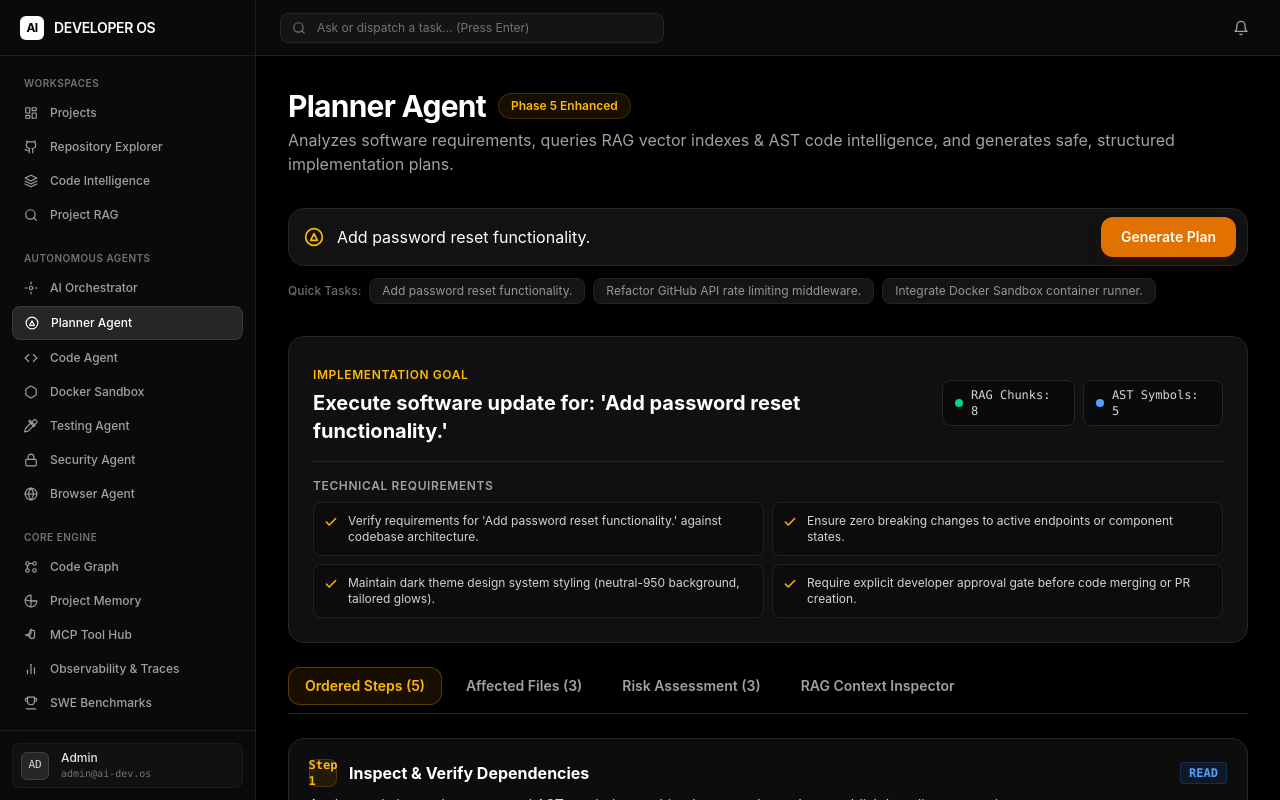
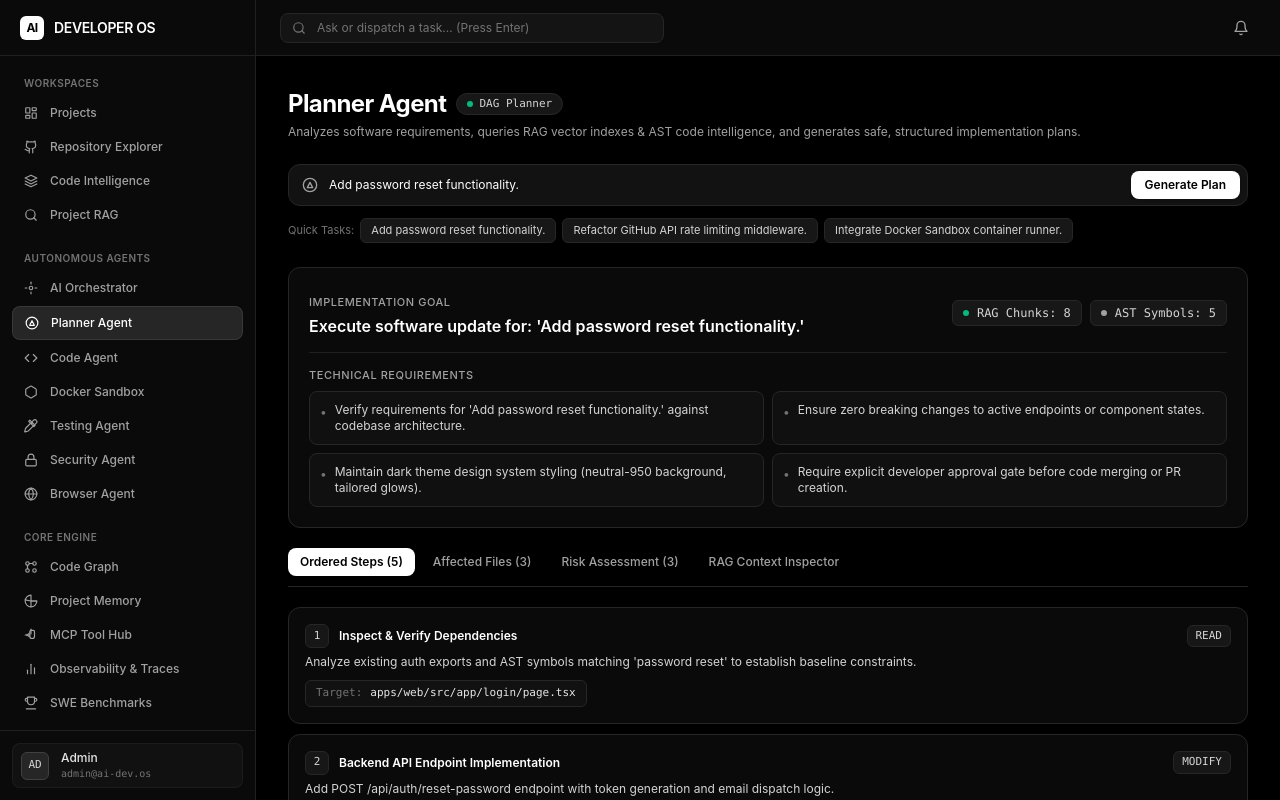
Before and after one commit to ktilak12/Ai-developers-OS, a Next.js app in the folder apps/web/: page /planner in a window 1280 px wide. Built offline with nearby package versions, Linux system fonts and the light colour scheme.

Commit message:
style: convert planner agent page to clean monochrome dark theme

```diff
--- a/apps/web/src/app/(dashboard)/planner/page.tsx
+++ b/apps/web/src/app/(dashboard)/planner/page.tsx
@@ -147,46 +147,34 @@ export default function PlannerAgentPage() {
   };
 
   const getActionBadge = (action: string) => {
-    switch (action) {
-      case "READ":
-        return <span className="rounded bg-blue-500/10 px-2 py-0.5 text-xs font-mono font-bold text-blue-400 border border-blue-500/20">READ</span>;
-      case "MODIFY":
-        return <span className="rounded bg-amber-500/10 px-2 py-0.5 text-xs font-mono font-bold text-amber-400 border border-amber-500/20">MODIFY</span>;
-      case "CREATE":
-        return <span className="rounded bg-emerald-500/10 px-2 py-0.5 text-xs font-mono font-bold text-emerald-400 border border-emerald-500/20">CREATE</span>;
-      case "EXECUTE":
-        return <span className="rounded bg-purple-500/10 px-2 py-0.5 text-xs font-mono font-bold text-purple-400 border border-purple-500/20">EXECUTE</span>;
-      case "REVIEW":
-        return <span className="rounded bg-cyan-500/10 px-2 py-0.5 text-xs font-mono font-bold text-cyan-400 border border-cyan-500/20">REVIEW</span>;
-      default:
-        return <span className="rounded bg-neutral-800 px-2 py-0.5 text-xs font-mono font-bold text-neutral-400">{action}</span>;
-    }
+    return (
+      <span className="rounded-md bg-neutral-900 px-2 py-0.5 text-[11px] font-mono font-medium text-neutral-300 border border-neutral-800">
+        {action}
+      </span>
+    );
   };
 
   const getSeverityBadge = (sev: string) => {
-    switch (sev) {
-      case "HIGH":
-        return <span className="rounded bg-red-500/20 px-2.5 py-0.5 text-xs font-bold text-red-400 border border-red-500/30">HIGH RISK</span>;
-      case "MEDIUM":
-        return <span className="rounded bg-amber-500/20 px-2.5 py-0.5 text-xs font-bold text-amber-400 border border-amber-500/30">MEDIUM RISK</span>;
-      case "LOW":
-        return <span className="rounded bg-blue-500/20 px-2.5 py-0.5 text-xs font-bold text-blue-400 border border-blue-500/30">LOW RISK</span>;
-      default:
-        return <span className="rounded bg-neutral-800 px-2 py-0.5 text-xs font-bold text-neutral-300">{sev}</span>;
-    }
+    return (
+      <span className="inline-flex items-center gap-1.5 rounded-md bg-neutral-900 px-2 py-0.5 text-[11px] font-mono text-neutral-300 border border-neutral-800">
+        <span className={`h-1.5 w-1.5 rounded-full ${sev === "HIGH" ? "bg-red-500" : sev === "MEDIUM" ? "bg-neutral-400" : "bg-neutral-600"}`}></span>
+        {sev} RISK
+      </span>
+    );
   };
 
   return (
-    <div className="max-w-6xl mx-auto space-y-8 pb-16">
+    <div className="max-w-6xl mx-auto space-y-6 pb-16">
       {/* Header */}
       <div>
-        <div className="flex items-center gap-3">
-          <h1 className="text-3xl font-bold text-white tracking-tight">Planner Agent</h1>
-          <span className="inline-flex items-center rounded-full bg-amber-500/10 px-3 py-1 text-xs font-semibold text-amber-400 border border-amber-500/20">
-            Phase 5 Enhanced
+        <div className="flex items-center gap-2.5">
+          <h1 className="text-2xl font-bold text-white tracking-tight">Planner Agent</h1>
+          <span className="inline-flex items-center gap-1.5 rounded-full bg-neutral-900 px-2.5 py-0.5 text-[11px] font-medium text-neutral-300 border border-neutral-800 font-mono">
+            <span className="h-1.5 w-1.5 rounded-full bg-emerald-500"></span>
+            DAG Planner
           </span>
         </div>
-        <p className="text-neutral-400 mt-1">
+        <p className="text-xs text-neutral-400 mt-1">
           Analyzes software requirements, queries RAG vector indexes & AST code intelligence, and generates safe, structured implementation plans.
         </p>
       </div>
@@ -200,29 +188,29 @@ export default function PlannerAgentPage() {
               value={taskRequest}
               onChange={(e) => setTaskRequest(e.target.value)}
               placeholder="Enter software task (e.g. 'Add password reset functionality.')"
-              className="w-full rounded-2xl border border-neutral-800 bg-neutral-900/80 px-6 py-4 pl-12 pr-36 text-base text-white placeholder-neutral-500 focus:border-amber-500 focus:outline-none focus:ring-1 focus:ring-amber-500 shadow-2xl transition-colors"
+              className="w-full rounded-xl border border-neutral-800 bg-neutral-900/80 px-4 py-3 pl-10 pr-32 text-xs text-white placeholder-neutral-500 focus:border-neutral-600 focus:outline-none shadow-sm transition-colors"
             />
-            <svg xmlns="http://www.w3.org/2000/svg" width="20" height="20" viewBox="0 0 24 24" fill="none" stroke="currentColor" strokeWidth="2" strokeLinecap="round" strokeLinejoin="round" className="absolute left-4 top-1/2 -translate-y-1/2 text-amber-400">
+            <svg xmlns="http://www.w3.org/2000/svg" width="16" height="16" viewBox="0 0 24 24" fill="none" stroke="currentColor" strokeWidth="2" strokeLinecap="round" strokeLinejoin="round" className="absolute left-3.5 top-1/2 -translate-y-1/2 text-neutral-400">
               <circle cx="12" cy="12" r="10"/>
               <polygon points="12 8 8 16 16 16 12 8"/>
             </svg>
             <button
               type="submit"
               disabled={loading}
-              className="absolute right-3 top-1/2 -translate-y-1/2 rounded-xl bg-amber-600 px-5 py-2.5 text-sm font-semibold text-white hover:bg-amber-500 transition-all shadow-lg shadow-amber-950/40 disabled:opacity-50"
+              className="absolute right-2 top-1/2 -translate-y-1/2 rounded-lg bg-white px-3.5 py-1.5 text-xs font-semibold text-black hover:bg-neutral-200 transition-all shadow-sm disabled:opacity-50"
             >
               {loading ? "Analyzing..." : "Generate Plan"}
             </button>
           </div>
         </form>
 
-        <div className="flex flex-wrap items-center gap-2 text-xs">
-          <span className="text-neutral-500 font-medium">Quick Tasks:</span>
+        <div className="flex flex-wrap items-center gap-1.5 text-xs">
+          <span className="text-neutral-500 text-[11px]">Quick Tasks:</span>
           {samplePrompts.map((prompt, i) => (
             <button
               key={i}
               onClick={() => setTaskRequest(prompt)}
-              className="rounded-lg border border-neutral-800 bg-neutral-900 px-3 py-1 text-neutral-400 hover:text-amber-400 hover:border-amber-500/40 transition-colors"
+              className="rounded-md border border-neutral-800 bg-neutral-900 px-2.5 py-1 text-[11px] text-neutral-300 hover:text-white hover:bg-neutral-800 transition-colors"
             >
               {prompt}
             </button>
@@ -232,32 +220,32 @@ export default function PlannerAgentPage() {
 
       {/* Main Plan Breakdown Card */}
       {plan && (
-        <div className="space-y-6">
+        <div className="space-y-5">
           {/* Goal & Requirements Banner */}
-          <div className="rounded-2xl border border-neutral-800 bg-neutral-900/70 p-6 backdrop-blur-xl space-y-4 shadow-xl">
-            <div className="flex flex-col md:flex-row md:items-center justify-between gap-4 border-b border-neutral-800 pb-4">
+          <div className="rounded-xl border border-neutral-800 bg-neutral-950 p-5 space-y-3.5 shadow-sm">
+            <div className="flex flex-col md:flex-row md:items-center justify-between gap-4 border-b border-neutral-800/80 pb-3.5">
               <div>
-                <span className="text-xs font-semibold uppercase tracking-wider text-amber-400">Implementation Goal</span>
-                <h2 className="text-xl font-bold text-white mt-1">{plan.goal}</h2>
+                <span className="text-[11px] font-medium uppercase tracking-wider text-neutral-400">Implementation Goal</span>
+                <h2 className="text-base font-semibold text-white mt-0.5">{plan.goal}</h2>
               </div>
               <div className="flex items-center gap-2">
-                <span className="inline-flex items-center rounded-lg bg-neutral-950 px-3 py-1.5 text-xs font-mono text-neutral-300 border border-neutral-800">
-                  <span className="h-2 w-2 rounded-full bg-emerald-400 mr-2"></span>
+                <span className="inline-flex items-center rounded-md bg-neutral-900 px-2.5 py-1 text-xs font-mono text-neutral-300 border border-neutral-800">
+                  <span className="h-1.5 w-1.5 rounded-full bg-emerald-500 mr-2"></span>
                   RAG Chunks: {plan.retrieved_context_summary?.rag_chunks_found ?? 0}
                 </span>
-                <span className="inline-flex items-center rounded-lg bg-neutral-950 px-3 py-1.5 text-xs font-mono text-neutral-300 border border-neutral-800">
-                  <span className="h-2 w-2 rounded-full bg-blue-400 mr-2"></span>
+                <span className="inline-flex items-center rounded-md bg-neutral-900 px-2.5 py-1 text-xs font-mono text-neutral-300 border border-neutral-800">
+                  <span className="h-1.5 w-1.5 rounded-full bg-neutral-400 mr-2"></span>
                   AST Symbols: {plan.retrieved_context_summary?.ast_symbols_matched ?? 0}
                 </span>
               </div>
             </div>
 
             <div>
-              <h4 className="text-xs font-semibold uppercase tracking-wider text-neutral-400 mb-2">Technical Requirements</h4>
+              <h4 className="text-[11px] font-medium uppercase tracking-wider text-neutral-400 mb-2">Technical Requirements</h4>
               <div className="grid grid-cols-1 md:grid-cols-2 gap-2">
                 {plan.requirements.map((req, i) => (
-                  <div key={i} className="flex items-start gap-2.5 text-xs text-neutral-300 bg-neutral-950/60 p-2.5 rounded-lg border border-neutral-800/80">
-                    <svg xmlns="http://www.w3.org/2000/svg" width="14" height="14" viewBox="0 0 24 24" fill="none" stroke="currentColor" strokeWidth="2.5" strokeLinecap="round" strokeLinejoin="round" className="text-amber-400 shrink-0 mt-0.5"><polyline points="20 6 9 17 4 12"/></svg>
+                  <div key={i} className="flex items-start gap-2 text-xs text-neutral-300 bg-neutral-900/50 p-2.5 rounded-lg border border-neutral-800">
+                    <span className="text-neutral-500 mt-0.5">&bull;</span>
                     <span>{req}</span>
                   </div>
                 ))}
@@ -266,43 +254,43 @@ export default function PlannerAgentPage() {
           </div>
 
           {/* Tab Navigation */}
-          <div className="flex items-center gap-2 border-b border-neutral-800 pb-2">
+          <div className="flex items-center gap-1.5 border-b border-neutral-800 pb-2.5">
             <button
               onClick={() => setActiveTab("steps")}
-              className={`px-4 py-2 rounded-xl text-sm font-semibold transition-colors ${
+              className={`px-3 py-1.5 rounded-lg text-xs font-medium transition-colors ${
                 activeTab === "steps"
-                  ? "bg-amber-500/10 text-amber-400 border border-amber-500/30"
-                  : "text-neutral-400 hover:text-white"
+                  ? "bg-white text-black font-semibold shadow-sm"
+                  : "text-neutral-400 hover:text-white hover:bg-neutral-900"
               }`}
             >
               Ordered Steps ({plan.structured_steps?.length ?? plan.implementation_steps.length})
             </button>
             <button
               onClick={() => setActiveTab("files")}
-              className={`px-4 py-2 rounded-xl text-sm font-semibold transition-colors ${
+              className={`px-3 py-1.5 rounded-lg text-xs font-medium transition-colors ${
                 activeTab === "files"
-                  ? "bg-amber-500/10 text-amber-400 border border-amber-500/30"
-                  : "text-neutral-400 hover:text-white"
+                  ? "bg-white text-black font-semibold shadow-sm"
+                  : "text-neutral-400 hover:text-white hover:bg-neutral-900"
               }`}
             >
               Affected Files ({plan.affected_files_detailed?.length ?? plan.affected_files.length})
             </button>
             <button
               onClick={() => setActiveTab("risks")}
-              className={`px-4 py-2 rounded-xl text-sm font-semibold transition-colors ${
+              className={`px-3 py-1.5 rounded-lg text-xs font-medium transition-colors ${
                 activeTab === "risks"
-                  ? "bg-amber-500/10 text-amber-400 border border-amber-500/30"
-                  : "text-neutral-400 hover:text-white"
+                  ? "bg-white text-black font-semibold shadow-sm"
+                  : "text-neutral-400 hover:text-white hover:bg-neutral-900"
               }`}
             >
               Risk Assessment ({plan.risk_matrix?.length ?? plan.potential_risks.length})
             </button>
             <button
               onClick={() => setActiveTab("context")}
-              className={`px-4 py-2 rounded-xl text-sm font-semibold transition-colors ${
+              className={`px-3 py-1.5 rounded-lg text-xs font-medium transition-colors ${
                 activeTab === "context"
-                  ? "bg-amber-500/10 text-amber-400 border border-amber-500/30"
-                  : "text-neutral-400 hover:text-white"
+                  ? "bg-white text-black font-semibold shadow-sm"
+                  : "text-neutral-400 hover:text-white hover:bg-neutral-900"
               }`}
             >
               RAG Context Inspector
@@ -311,22 +299,22 @@ export default function PlannerAgentPage() {
 
           {/* Tab Contents */}
           {activeTab === "steps" && (
-            <div className="space-y-3">
+            <div className="space-y-2.5">
               {(plan.structured_steps || []).map((step, idx) => (
-                <div key={idx} className="rounded-2xl border border-neutral-800 bg-neutral-900/60 p-5 hover:border-neutral-700 transition-colors">
-                  <div className="flex items-center justify-between gap-4 mb-2">
-                    <div className="flex items-center gap-3">
-                      <span className="flex h-7 w-7 items-center justify-center rounded-lg bg-amber-500/10 text-xs font-bold font-mono text-amber-400 border border-amber-500/20">
-                        Step {step.step}
+                <div key={idx} className="rounded-xl border border-neutral-800 bg-neutral-950 p-4 hover:border-neutral-700 transition-colors">
+                  <div className="flex items-center justify-between gap-4 mb-1.5">
+                    <div className="flex items-center gap-2.5">
+                      <span className="flex h-6 w-6 items-center justify-center rounded-md bg-neutral-900 text-[11px] font-mono text-neutral-300 border border-neutral-800">
+                        {step.step}
                       </span>
-                      <h3 className="text-base font-bold text-white">{step.title}</h3>
+                      <h3 className="text-xs font-semibold text-white">{step.title}</h3>
                     </div>
                     {getActionBadge(step.action)}
                   </div>
-                  <p className="text-sm text-neutral-300 mb-3">{step.description}</p>
-                  <div className="flex items-center gap-2 text-xs font-mono text-neutral-400 bg-neutral-950 px-3 py-1.5 rounded-lg border border-neutral-800 w-fit">
-                    <span className="text-neutral-500">Target File:</span>
-                    <span className="text-amber-400">{step.target_file}</span>
+                  <p className="text-xs text-neutral-300 mb-2.5">{step.description}</p>
+                  <div className="flex items-center gap-2 text-[11px] font-mono text-neutral-400 bg-neutral-900/60 px-2.5 py-1 rounded-md border border-neutral-800 w-fit">
+                    <span className="text-neutral-500">Target:</span>
+                    <span className="text-neutral-200">{step.target_file}</span>
                   </div>
                 </div>
               ))}
@@ -334,19 +322,19 @@ export default function PlannerAgentPage() {
           )}
 
           {activeTab === "files" && (
-            <div className="grid grid-cols-1 md:grid-cols-3 gap-4">
+            <div className="grid grid-cols-1 md:grid-cols-3 gap-3">
               {(plan.affected_files_detailed || []).map((file, idx) => (
-                <div key={idx} className="rounded-2xl border border-neutral-800 bg-neutral-900/60 p-5 space-y-3">
+                <div key={idx} className="rounded-xl border border-neutral-800 bg-neutral-950 p-4 space-y-2.5">
                   <div className="flex items-center justify-between">
                     {getActionBadge(file.action)}
-                    <span className="text-xs font-mono text-emerald-400 font-medium">{file.est_changes}</span>
+                    <span className="text-[11px] font-mono text-neutral-300">{file.est_changes}</span>
                   </div>
-                  <div className="font-mono text-xs text-white break-all font-semibold bg-neutral-950 p-2.5 rounded-xl border border-neutral-800">
+                  <div className="font-mono text-xs text-neutral-200 break-all bg-neutral-900/80 p-2 rounded-lg border border-neutral-800">
                     {file.path}
                   </div>
-                  <div className="flex items-center justify-between text-xs text-neutral-400 pt-1">
-                    <span>Baseline Lines: {file.line_count}</span>
-                    <span>Status: Verified</span>
+                  <div className="flex items-center justify-between text-[11px] text-neutral-400 pt-0.5">
+                    <span>Lines: {file.line_count}</span>
+                    <span>Verified</span>
                   </div>
                 </div>
               ))}
@@ -354,15 +342,15 @@ export default function PlannerAgentPage() {
           )}
 
           {activeTab === "risks" && (
-            <div className="space-y-4">
+            <div className="space-y-3">
               {(plan.risk_matrix || []).map((risk, idx) => (
-                <div key={idx} className="rounded-2xl border border-neutral-800 bg-neutral-900/60 p-5 space-y-3">
+                <div key={idx} className="rounded-xl border border-neutral-800 bg-neutral-950 p-4 space-y-2.5">
                   <div className="flex items-center justify-between">
-                    <span className="text-sm font-bold text-white">{risk.risk}</span>
+                    <span className="text-xs font-semibold text-white">{risk.risk}</span>
                     {getSeverityBadge(risk.severity)}
                   </div>
-                  <div className="rounded-xl bg-neutral-950 p-3 border border-neutral-800/80 text-xs text-neutral-300">
-                    <span className="font-semibold text-amber-400 uppercase tracking-wider block mb-1">Mitigation Strategy</span>
+                  <div className="rounded-lg bg-neutral-900/70 p-2.5 border border-neutral-800 text-xs text-neutral-300">
+                    <span className="font-medium text-neutral-400 uppercase tracking-wider block mb-0.5 text-[10px]">Mitigation</span>
                     {risk.mitigation}
                   </div>
                 </div>
@@ -371,15 +359,14 @@ export default function PlannerAgentPage() {
           )}
 
           {activeTab === "context" && (
-            <div className="rounded-2xl border border-neutral-800 bg-neutral-900/60 p-6 space-y-6">
+            <div className="rounded-xl border border-neutral-800 bg-neutral-950 p-5 space-y-5">
               <div>
-                <h3 className="text-sm font-bold text-white mb-2 flex items-center gap-2">
-                  <svg xmlns="http://www.w3.org/2000/svg" width="16" height="16" viewBox="0 0 24 24" fill="none" stroke="currentColor" strokeWidth="2" strokeLinecap="round" strokeLinejoin="round" className="text-amber-400"><polygon points="12 2 2 7 12 12 22 7 12 2"/><polyline points="2 17 12 22 22 17"/><polyline points="2 12 12 17 22 12"/></svg>
+                <h3 className="text-xs font-semibold text-white mb-2 flex items-center gap-2">
                   Top RAG Vector Context Files
                 </h3>
                 <div className="space-y-1.5 font-mono text-xs">
                   {plan.retrieved_context_summary?.top_retrieved_files.map((f, i) => (
-                    <div key={i} className="rounded-lg bg-neutral-950 px-3 py-2 text-neutral-300 border border-neutral-800">
+                    <div key={i} className="rounded-lg bg-neutral-900/70 px-3 py-1.5 text-neutral-300 border border-neutral-800">
                       {f}
                     </div>
                   ))}
@@ -387,13 +374,12 @@ export default function PlannerAgentPage() {
               </div>
 
               <div>
-                <h3 className="text-sm font-bold text-white mb-2 flex items-center gap-2">
-                  <svg xmlns="http://www.w3.org/2000/svg" width="16" height="16" viewBox="0 0 24 24" fill="none" stroke="currentColor" strokeWidth="2" strokeLinecap="round" strokeLinejoin="round" className="text-blue-400"><circle cx="11" cy="11" r="8"/><line x1="21" y1="21" x2="16.65" y2="16.65"/></svg>
+                <h3 className="text-xs font-semibold text-white mb-2 flex items-center gap-2">
                   Matched AST Code Intelligence Symbols
                 </h3>
-                <div className="flex flex-wrap gap-2 font-mono text-xs">
+                <div className="flex flex-wrap gap-1.5 font-mono text-xs">
                   {plan.retrieved_context_summary?.top_matched_symbols.map((sym, i) => (
-                    <span key={i} className="rounded-lg bg-blue-500/10 px-3 py-1 text-blue-400 border border-blue-500/20">
+                    <span key={i} className="rounded-md bg-neutral-900 px-2.5 py-1 text-neutral-300 border border-neutral-800">
                       {sym}
                     </span>
                   ))}
@@ -403,22 +389,22 @@ export default function PlannerAgentPage() {
           )}
 
           {/* Developer Approval Footer Bar */}
-          <div className="rounded-2xl border border-amber-500/30 bg-gradient-to-r from-amber-950/40 via-neutral-900 to-amber-950/40 p-6 flex flex-col md:flex-row md:items-center justify-between gap-4 shadow-2xl backdrop-blur-xl">
+          <div className="rounded-xl border border-neutral-800 bg-neutral-950 p-5 flex flex-col md:flex-row md:items-center justify-between gap-4 shadow-sm">
             <div>
-              <div className="flex items-center gap-2 text-amber-400 font-bold text-sm">
-                <svg xmlns="http://www.w3.org/2000/svg" width="18" height="18" viewBox="0 0 24 24" fill="none" stroke="currentColor" strokeWidth="2" strokeLinecap="round" strokeLinejoin="round"><path d="M12 22s8-4 8-10V5l-8-3-8 3v7c0 6 8 10 8 10z"/><polyline points="9 12 11 14 15 10"/></svg>
-                Developer Approval Gate Active
+              <div className="flex items-center gap-2 text-neutral-200 font-semibold text-xs uppercase tracking-wider">
+                <span className="h-2 w-2 rounded-full bg-white"></span>
+                Developer Approval Gate
               </div>
-              <p className="text-xs text-neutral-300 mt-1">
-                Plan generated safely. Approve this implementation plan to transfer context directly to the Code Agent for execution.
+              <p className="text-xs text-neutral-400 mt-1">
+                Plan generated safely. Approve this implementation plan to transfer context directly to the Code Agent.
               </p>
             </div>
             <button
               onClick={handleApprovePlan}
-              className="rounded-xl bg-amber-500 px-6 py-3 text-sm font-bold text-neutral-950 hover:bg-amber-400 transition-all shadow-xl shadow-amber-950/60 shrink-0 flex items-center justify-center gap-2"
+              className="rounded-lg bg-white px-4 py-2 text-xs font-semibold text-black hover:bg-neutral-200 transition-all shadow-sm shrink-0 flex items-center justify-center gap-2"
             >
-              Approve Plan & Send to Coder Agent
-              <svg xmlns="http://www.w3.org/2000/svg" width="16" height="16" viewBox="0 0 24 24" fill="none" stroke="currentColor" strokeWidth="2.5" strokeLinecap="round" strokeLinejoin="round"><line x1="5" y1="12" x2="19" y2="12"/><polyline points="12 5 19 12 12 19"/></svg>
+              Approve & Send to Coder Agent
+              <span>&rarr;</span>
             </button>
           </div>
         </div>
```
